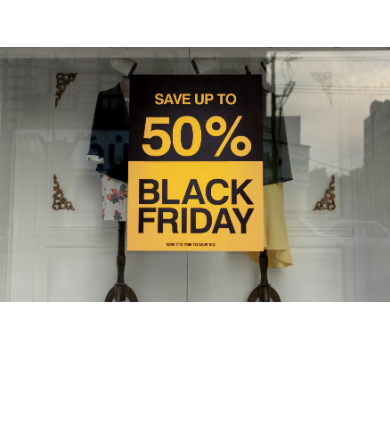
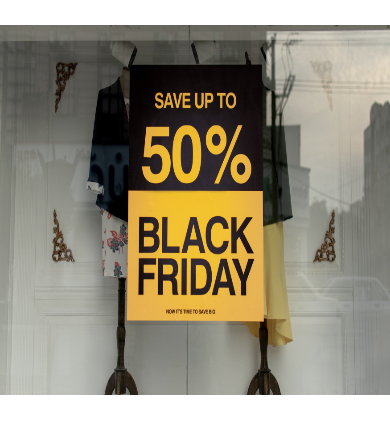
Before and after one commit to Shaheer221-max/Shoppy, a plain HTML site: page MenCategories.html in a window 390 px wide. Shown: the part 51-484 px from the top of the page. Drawn offline with nearby package versions, Linux system fonts and the light colour scheme; a web font is replaced by a local one.

Commit message:
Update men.css

```diff
--- a/css/men.css
+++ b/css/men.css
@@ -8,26 +8,29 @@ body{
 .sale{
   box-sizing: border-box;
   margin-top: 5vh;
-  height: 50%;
+  height: 97h;
   width: 100%;
+
 }
 #sale-img{
-  height: 50%;
+  height: 97vh;
   width: 100%;
 
 }
 
-@media only screen and (max-width:1500px) and (min-width:300px){
+@media only screen and (max-width:600px) and (min-width:300px){
   .sale{
     background-color: black;
     box-sizing: border-box;
-    margin-top: 5vh;
-    height: 40%;
+    margin-top: 5vw;
+    height: 95vw;
     width: 100%;
+
   }
   #sale-img{
+    height: 95vw;
     width: 100%;
-    height: 40%;
+
 
   }
 }
```
